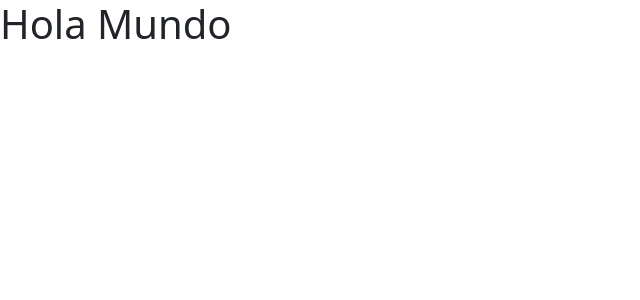
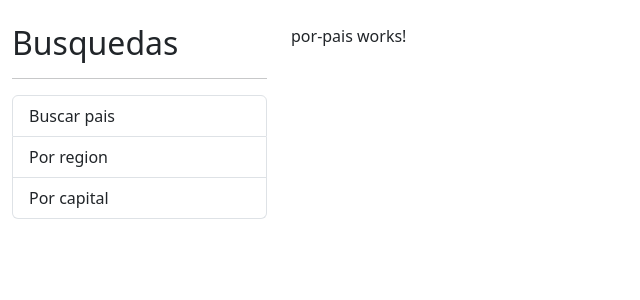
Before and after one commit to HiramZednem/COUNTRIES-APP, an Angular app: page / in a window 1280 px wide. Shown: the top 300 px of the page, without its empty margins (0-640 px from the left). Built offline with nearby package versions, Linux system fonts and the light colour scheme.

Commit message:
rutas aniadidas

```diff
--- /dev/null
+++ b/src/app/app-routing.module.ts
@@ -0,0 +1,45 @@
+import { NgModule } from '@angular/core';
+import { RouterModule, Routes } from '@angular/router';
+
+import { PorPaisComponent } from './pais/pages/por-pais/por-pais.component';
+import { PorRegionComponent } from './pais/pages/por-region/por-region.component';
+import { PorCapitalComponent } from './pais/pages/por-capital/por-capital.component';
+import { VerPaisComponent } from './pais/pages/ver-pais/ver-pais.component';
+
+
+const routes: Routes = [
+  {//CONFIGURACION DE LA RUTA PRINCIPAL
+    path: '', //Cuando yo este en esta ruta osea -> localhost:4200/''
+    component: PorPaisComponent, //renderiza este
+    pathMatch: 'full'
+  },
+  {
+    path: 'region',
+    component: PorRegionComponent
+  },
+  {
+    path: 'capital',
+    component: PorCapitalComponent
+  },
+  {
+    path: 'pais/:id', //esto es para que le pueda mandar pais/mexico y asi, los dos puntos cacha el parametro de id
+    component: VerPaisComponent
+  },{
+    path: '**', //Aqui es cuando entra a una ruta que no existe, se puede redireccionar o saltar un 'oye papi esa ruta no existe'
+    redirectTo: ''
+    //component: 404component
+  }
+]
+
+
+@NgModule({
+  imports: [
+    RouterModule.forRoot(routes) // oye papi inyecta estas rutas de manera global para que puedan ser usadas, solo tenemos un for root en la app, si creamos mas rutas es para los hijas
+  ],
+  exports: [
+    RouterModule
+  ]
+})
+export class AppRoutingModule {
+
+}
--- a/src/app/app.component.html
+++ b/src/app/app.component.html
@@ -1 +1,20 @@
-<h1>Hola Mundo</h1>
+
+<div class="row container mt-4">
+
+  <div class="col-3">
+    <h2>Busquedas</h2>
+    <hr>
+    <ul class="list-group">
+      <li class="list-group-item">Buscar pais</li>
+      <li class="list-group-item">Por region</li>
+      <li class="list-group-item">Por capital</li>
+    </ul>
+  </div>
+
+  <div class="col">
+    <!--  Renderiza los componentes que asigne en mi archivo de rutas  -->
+    <router-outlet />
+  </div>
+
+
+</div>
--- a/src/app/app.module.ts
+++ b/src/app/app.module.ts
@@ -4,6 +4,7 @@
 import { AppComponent } from './app.component';
 import { PaisModule } from './pais/pais.module';
 import { SharedModule } from './shared/shared.module';
+import { AppRoutingModule } from './app-routing.module';
 
 @NgModule({
   declarations: [
@@ -11,6 +12,7 @@
   ],
   imports: [
     BrowserModule,
+    AppRoutingModule,
     PaisModule,
     SharedModule,
   ],
```
